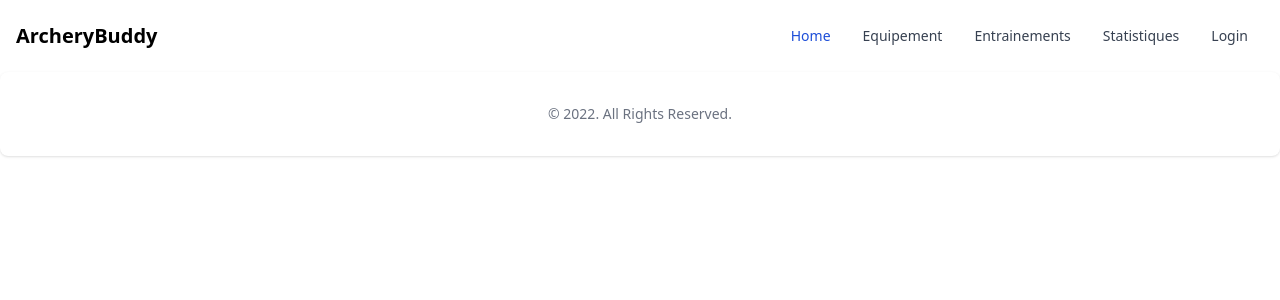
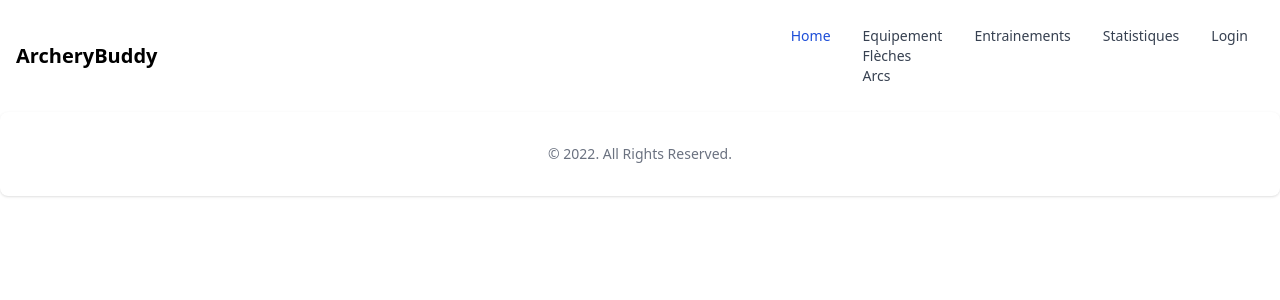
Before and after one commit to remace/OC-P13_Archery_Buddy, a Django app: page / in a window 1280 px wide. Shown: the top 300 px of the page. Run offline with Django 4.2, Linux system fonts and the light colour scheme; some libraries are stand-ins or nearby versions.

Commit message:
merged bows branch

```diff
--- a/ArcheryBuddy/core/templates/core/header_menu.html
+++ b/ArcheryBuddy/core/templates/core/header_menu.html
@@ -13,7 +13,12 @@
           <a href="{% url 'home' %}" class="block py-2 pr-4 pl-3 text-white bg-blue-700 rounded md:bg-transparent md:text-blue-700 md:p-0 dark:text-white" aria-current="page">Home</a>
         </li>
         <li>
-          <a href="{% url 'arrows_list' %}" class="block py-2 pr-4 pl-3 text-gray-700 rounded hover:bg-gray-100 md:hover:bg-transparent md:border-0 md:hover:text-blue-700 md:p-0 dark:text-gray-400 md:dark:hover:text-white dark:hover:bg-gray-700 dark:hover:text-white md:dark:hover:bg-transparent">Equipement</a>
+          <div class="block py-2 pr-4 pl-3 text-gray-700 rounded hover:bg-gray-100 md:hover:bg-transparent md:border-0 md:hover:text-blue-700 md:p-0 dark:text-gray-400 md:dark:hover:text-white dark:hover:bg-gray-700 dark:hover:text-white md:dark:hover:bg-transparent">Equipement</div>
+          <div class="">
+            <a href="{% url 'arrows_list' %}" class="block py-2 pr-4 pl-3 text-gray-700 rounded hover:bg-gray-100 md:hover:bg-transparent md:border-0 md:hover:text-blue-700 md:p-0 dark:text-gray-400 md:dark:hover:text-white dark:hover:bg-gray-700 dark:hover:text-white md:dark:hover:bg-transparent">Flèches</a>
+            <a href="{% url 'bows_list' %}" class="block py-2 pr-4 pl-3 text-gray-700 rounded hover:bg-gray-100 md:hover:bg-transparent md:border-0 md:hover:text-blue-700 md:p-0 dark:text-gray-400 md:dark:hover:text-white dark:hover:bg-gray-700 dark:hover:text-white md:dark:hover:bg-transparent">Arcs</a>
+          </div>
+
         </li>
         <li>
           <a href="{% url 'practice_list' %}" class="block py-2 pr-4 pl-3 text-gray-700 rounded hover:bg-gray-100 md:hover:bg-transparent md:border-0 md:hover:text-blue-700 md:p-0 dark:text-gray-400 md:dark:hover:text-white dark:hover:bg-gray-700 dark:hover:text-white md:dark:hover:bg-transparent">Entrainements</a>
```
